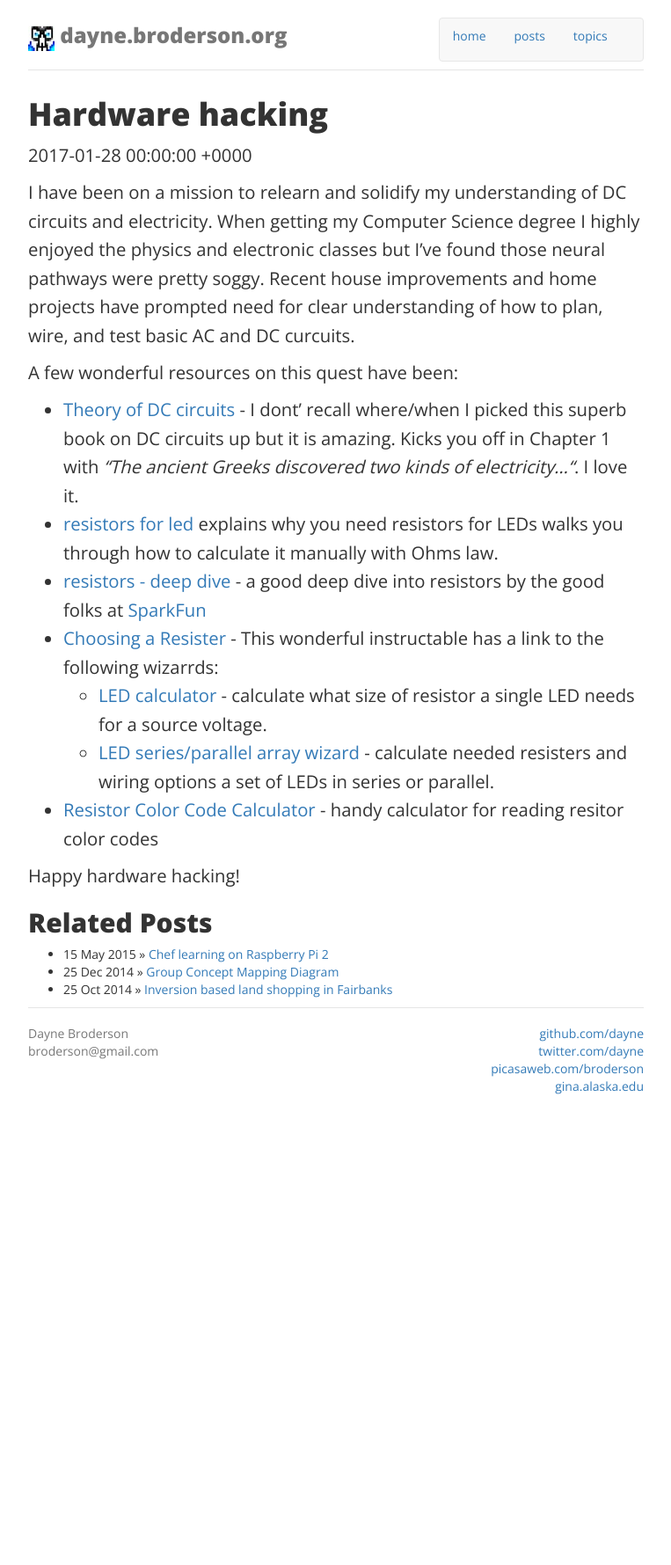
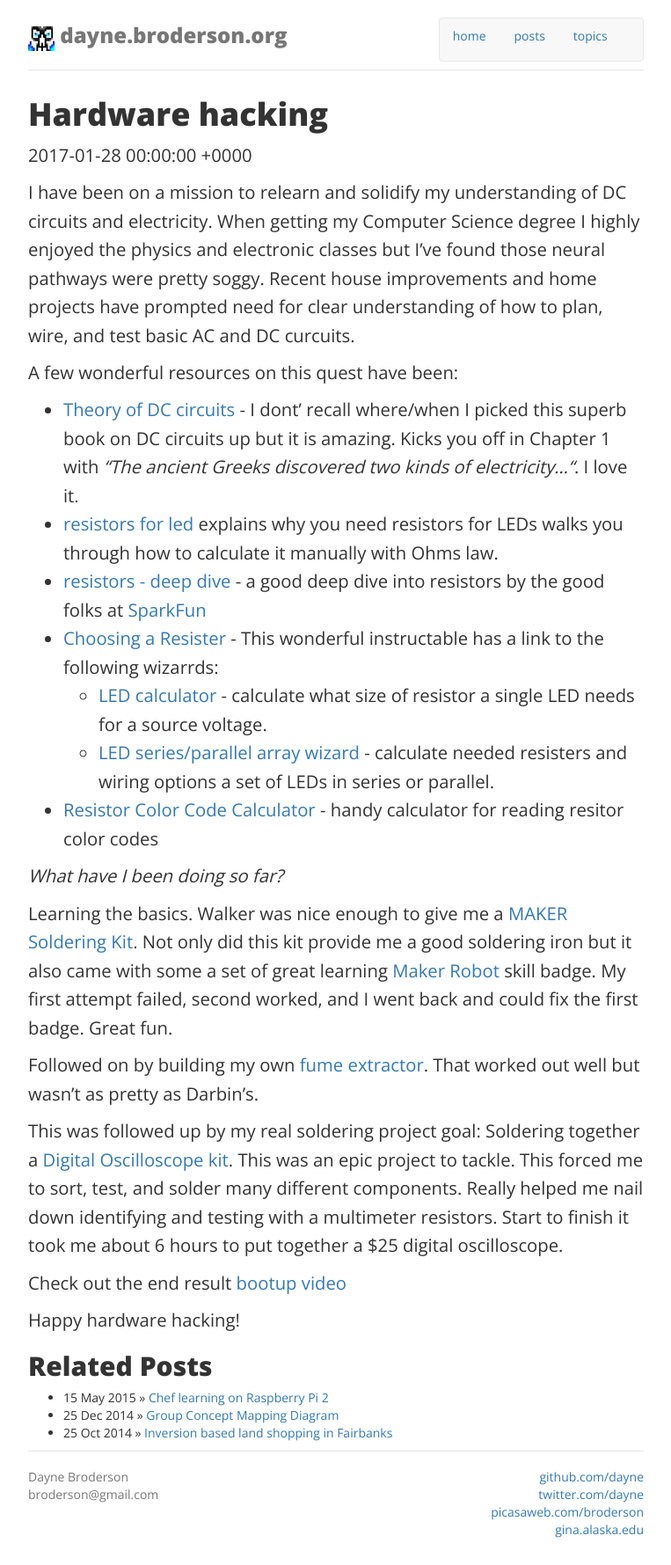
Before and after one commit to dayne/dayne.github.com, a Jekyll site: the page built from _posts/2017-01-28-hardware_hacking.md, in a window 1280 px wide. Shown: the whole page at 88% size, without its empty margins (258-1021 px from the left). Built offline with Jekyll 4.4.1, drawn with Linux system fonts in a browser that asks for light colours; nearby versions of some CDN libraries; Markdown is read by kramdown in place of the engine named in the settings; before the commit the page ends 1275 px from its top, so only the background shows below that.

Commit message:
expanding hacking

```diff
--- a/_posts/2017-01-28-hardware_hacking.md
+++ b/_posts/2017-01-28-hardware_hacking.md
@@ -18,4 +18,14 @@ A few wonderful resources on this quest have been:
   * [LED series/parallel array wizard](http://led.linear1.org/1led.wiz) - calculate needed resisters and wiring options a set of LEDs in series or parallel.
 * [Resistor Color Code Calculator](http://www.allaboutcircuits.com/tools/resistor-color-code-calculator/) - handy calculator for reading resitor color codes
 
+_What have I been doing so far?_
+
+Learning the basics. Walker was nice enough to give me a [MAKER Soldering Kit](http://www.makershed.com/collections/soldering-tools). Not only did this kit provide me a good soldering iron but it also came with some a set of great learning [Maker Robot](http://makezine.com/projects/maker-faire-2012-electronic-skill-badge/) skill badge. My first attempt failed, second worked, and I went back and could fix the first badge. Great fun.
+
+Followed on by building my own [fume extractor](http://www.darbinorvar.com/blog/2015/10/6/desktop-air-purifier-fume-extractor).  That worked out well but wasn't as pretty as Darbin's.
+
+This was followed up by my real soldering project goal: Soldering together a [Digital Oscilloscope kit](https://www.amazon.com/JYE-DSO-138-Open-Source/dp/B00WAQGGZA). This was an epic project to tackle. This forced me to sort, test, and solder many different components. Really helped me nail down identifying and testing with a multimeter resistors.  Start to finish it took me about 6 hours to put together a $25 digital oscilloscope.
+
+Check out the end result [bootup video](https://goo.gl/photos/AtscKx6maK4vwogu9)
+
 Happy hardware hacking!
```
